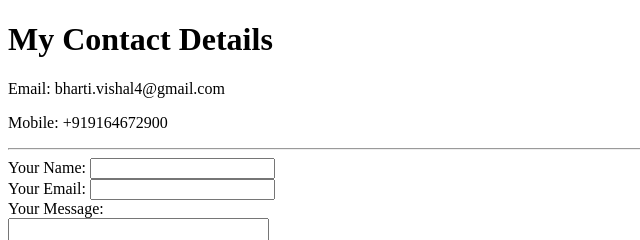
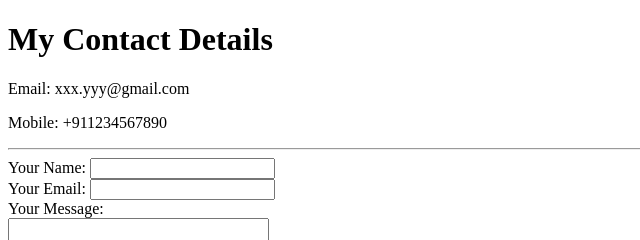
Before and after one commit to vishal6042/CV, a plain HTML site: page contactme.html in a window 1280 px wide. Shown: the top 240 px of the page, 0-640 px from the left. Drawn offline with Linux system fonts and the light colour scheme.

Commit message:
update contact details

```diff
--- a/contactme.html
+++ b/contactme.html
@@ -8,11 +8,11 @@
 </head>
 <body>
     <h1>My Contact Details</h1>
-    <p> Email: bharti.vishal4@gmail.com</p>
-    <p> Mobile: +919164672900</p>
+    <p> Email: xxx.yyy@gmail.com</p>
+    <p> Mobile: +911234567890</p>
 
     <hr>
-    <form class="" action="mailto:bharti.vishal4@gmail.com" method="post" enctype="text/plain">
+    <form class="" action="mailto:xxx.yyy@gmail.com" method="post" enctype="text/plain">
         <label> Your Name: </label>
         <input type="text" name="yourName" value=""/><br>
 
```
